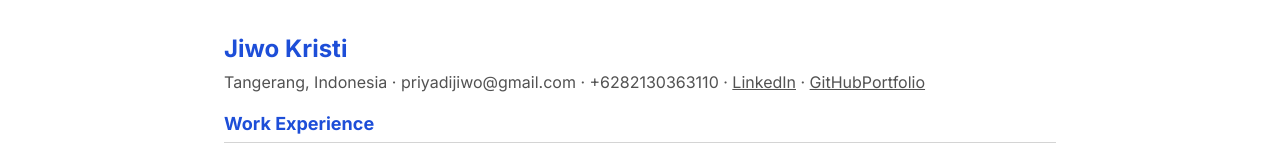
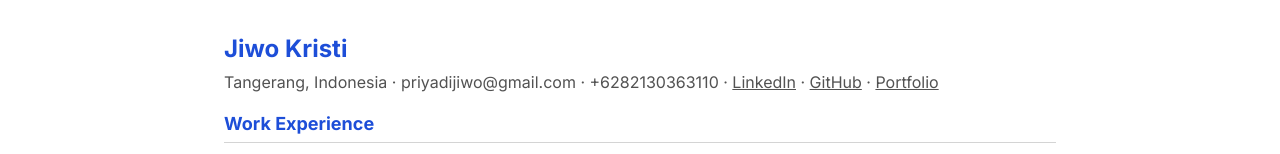
Before and after one commit to jiwokristi/portfolio, a Next.js app: page /resume in a window 1280 px wide. Shown: the part 160-314 px from the top of the page. Built offline with nearby package versions, Linux system fonts and the light colour scheme.

Commit message:
fix: missing separator before portfolio hyperlink

```diff
--- a/src/components/resume/ResumeDocument.tsx
+++ b/src/components/resume/ResumeDocument.tsx
@@ -52,7 +52,8 @@ export function ResumeDocument() {
             ·{' '}
             <a href={contact.github} target="_blank" rel="noopener noreferrer" className="underline hover:text-accent">
               GitHub
-            </a>
+            </a>{' '}
+            ·{' '}
             <a
               href={contact.portfolio}
               target="_blank"
```
